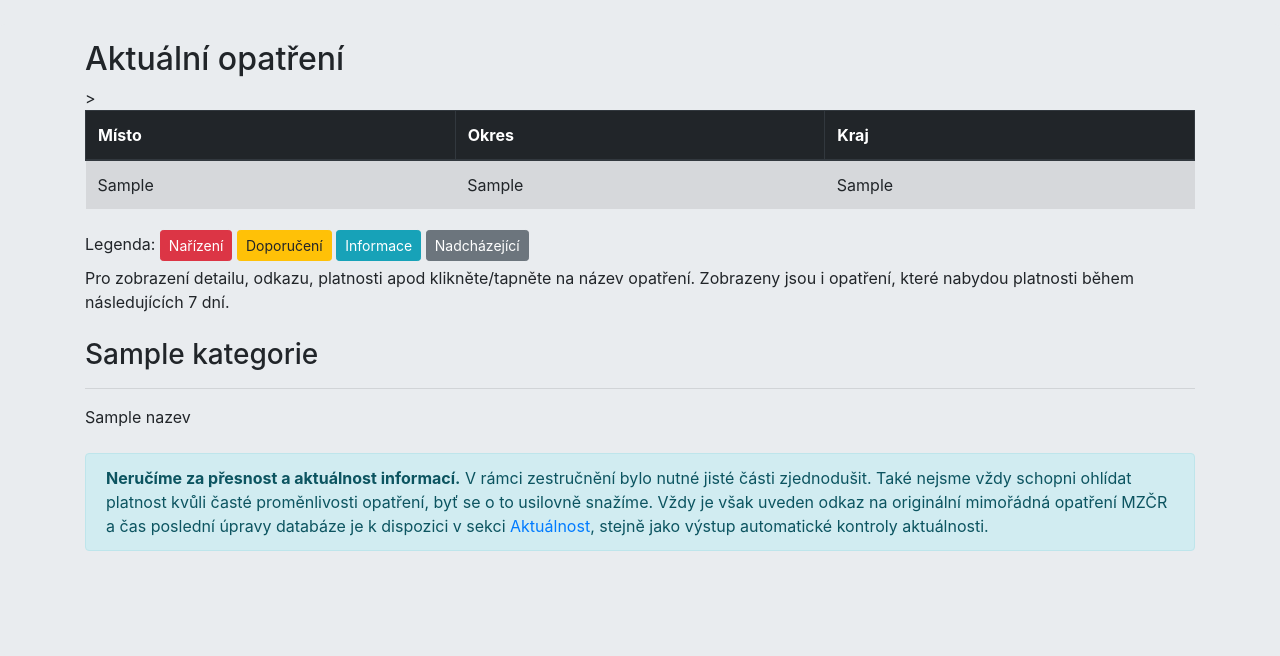
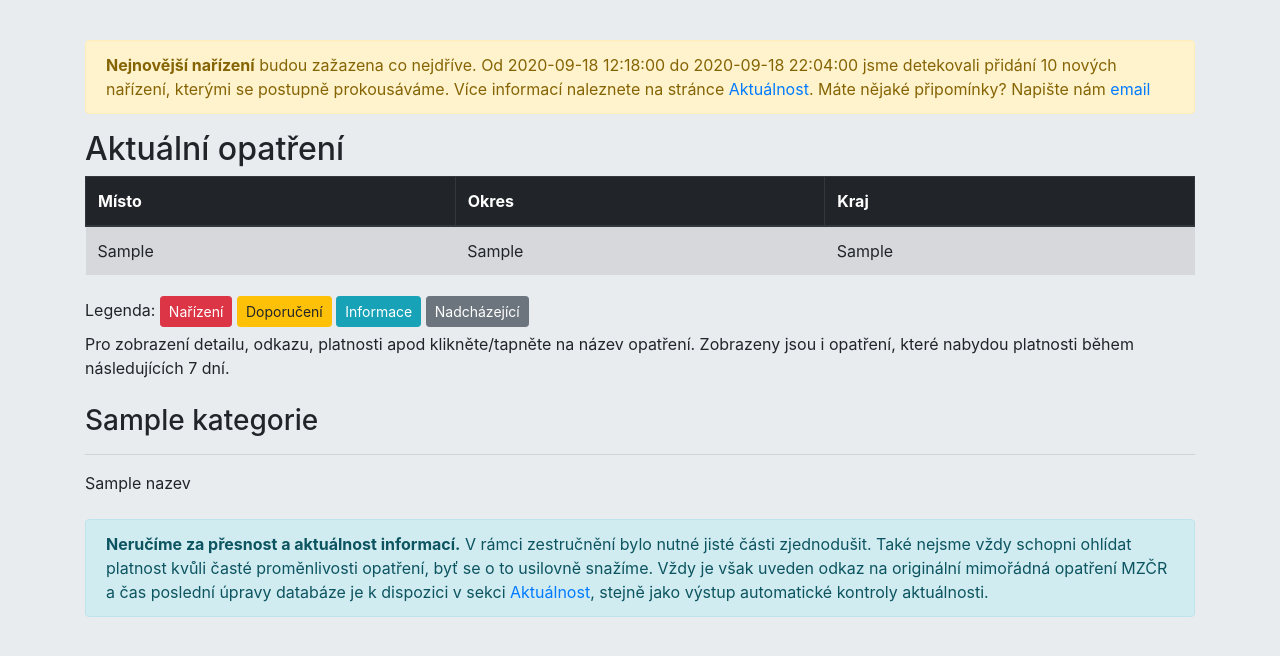
Before and after one commit to tomas-dostal/potrebujurousku, a Django app: template templates/opatreni.html in a window 1280 px wide. Shown: the part 65-721 px from the top of the page. Run offline with Django 3.2, Linux system fonts and the light colour scheme; the template is opened without the code that fills it: most values are stand-ins (such as "Sample title", 1, 10 or a date in 2020); parts of the project's set-up code (start-up, migrations or seed data) failed here and were passed over; some libraries are stand-ins or nearby versions.

Commit message:
fix, message

```diff
--- a/templates/opatreni.html
+++ b/templates/opatreni.html
@@ -22,7 +22,7 @@
                 </tr>
               </thead>
             <tbody>
-                <tr class="table-secondary">>
+                <tr class="table-secondary">
                   {% if  location.NAZEV_OBECMESTO != None  and location.NAZEV_NUTS != None and location.NAZEV_OKRES != None and location.NAZEV_KRAJ != None %}
                     <!--<td><i class="fas fa-map-marked-alt" aria-hidden="true"></i></td> -->
                     <td>{{location.NAZEV_OBECMESTO}}</td>
--- a/templates/varovani.html
+++ b/templates/varovani.html
@@ -1,5 +1,7 @@
-<!--{% block varovani %}
+{% block varovani %}
 <div class="alert alert-warning">
-    <b>Nejnovější nařízení</b> budou zažazena po tiskové konferenci vlády, konané dne 17.09.2020 od 12:30. Máte nějaké připomínky? Napište nám <a href="mailto:admin@potrebujurousku.cz">email</a>
+    <b>Nejnovější nařízení</b> budou zažazena co nejdříve. Od 2020-09-18 12:18:00 do 2020-09-18 22:04:00 jsme detekovali přidání 10 nových nařízení, kterými se postupně prokousáváme. Více informací naleznete na stránce <a href="/aktualnost">Aktuálnost</a>. Máte nějaké připomínky? Napište nám <a href="mailto:admin@potrebujurousku.cz">email</a>
 </div>
-{% endblock %}-->
+
+
+{% endblock %}
```
